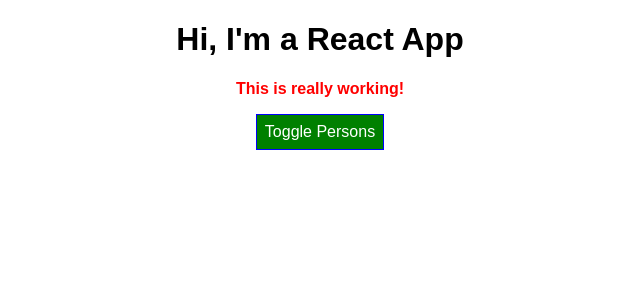
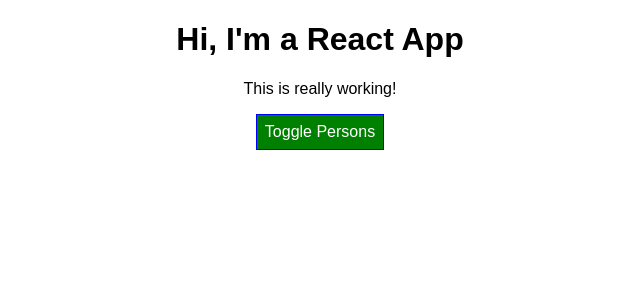
Before and after one commit to Pra9ptl/React-project, a React (Create React App) app: page / in a window 1280 px wide. Shown: the top 300 px of the page, without its empty margins (320-960 px from the left). Built offline with nearby package versions, Linux system fonts and the light colour scheme.

Commit message:
applying dynamic multiple classes to html using array

```diff
--- a/src/App.js
+++ b/src/App.js
@@ -86,12 +86,18 @@
       style.backgroundColor = 'red';
     }
 
-    let classes = ['red', 'bold'].join(' ');
+    const classes = [];
+    if(this.state.persons.length <= 2){
+      classes.push('red');
+    }
+    if(this.state.persons.length <=1){
+      classes.push('bold');
+    }
 
     return (
       <div className="App">
         <h1>Hi, I'm a React App</h1>
-        <p className={classes}>This is really working!</p>
+        <p className={classes.join(' ')}>This is really working!</p>
         <button
           style={style}
           onClick={this.togglePersonsHandler}>Toggle Persons</button>
```
